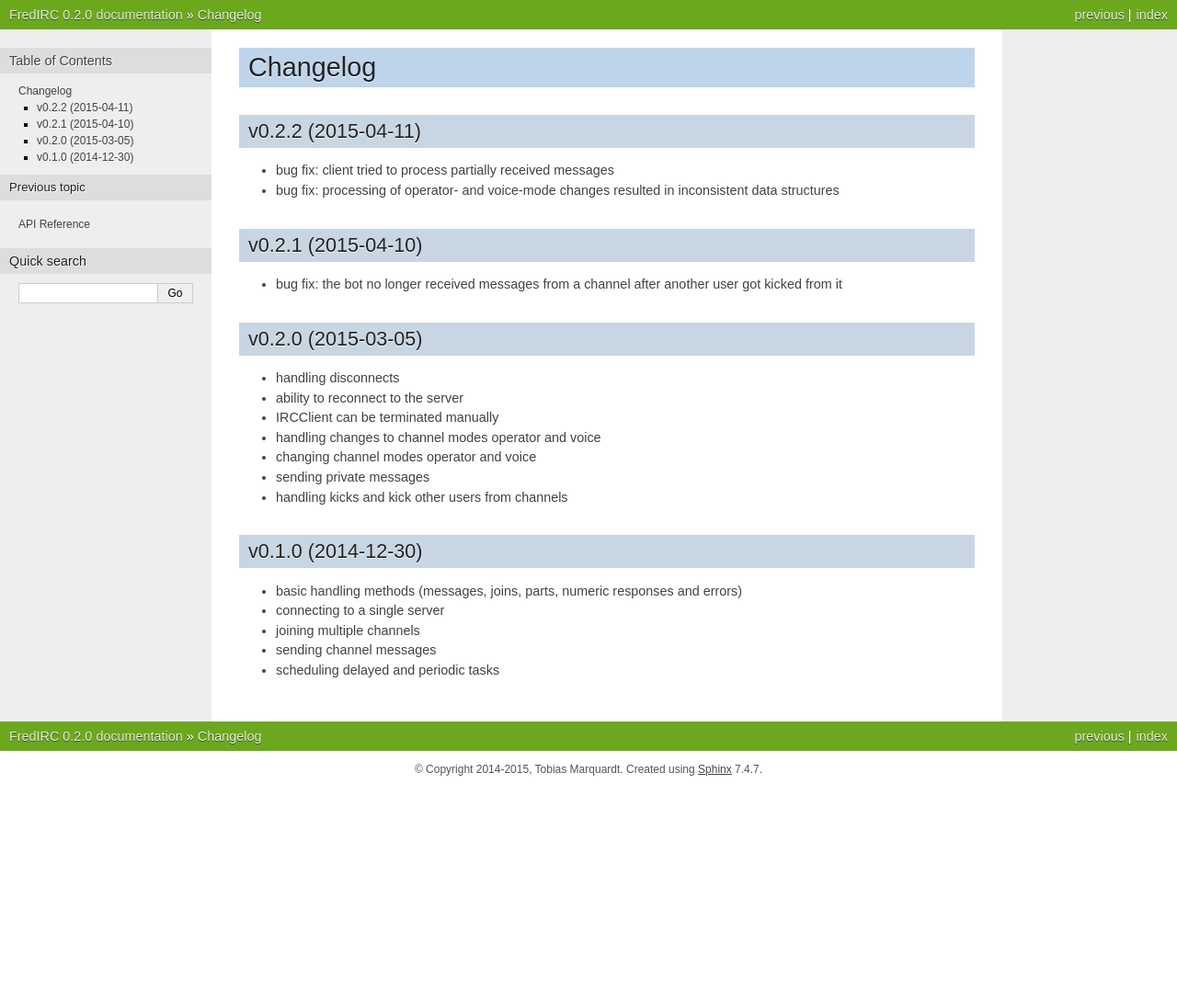
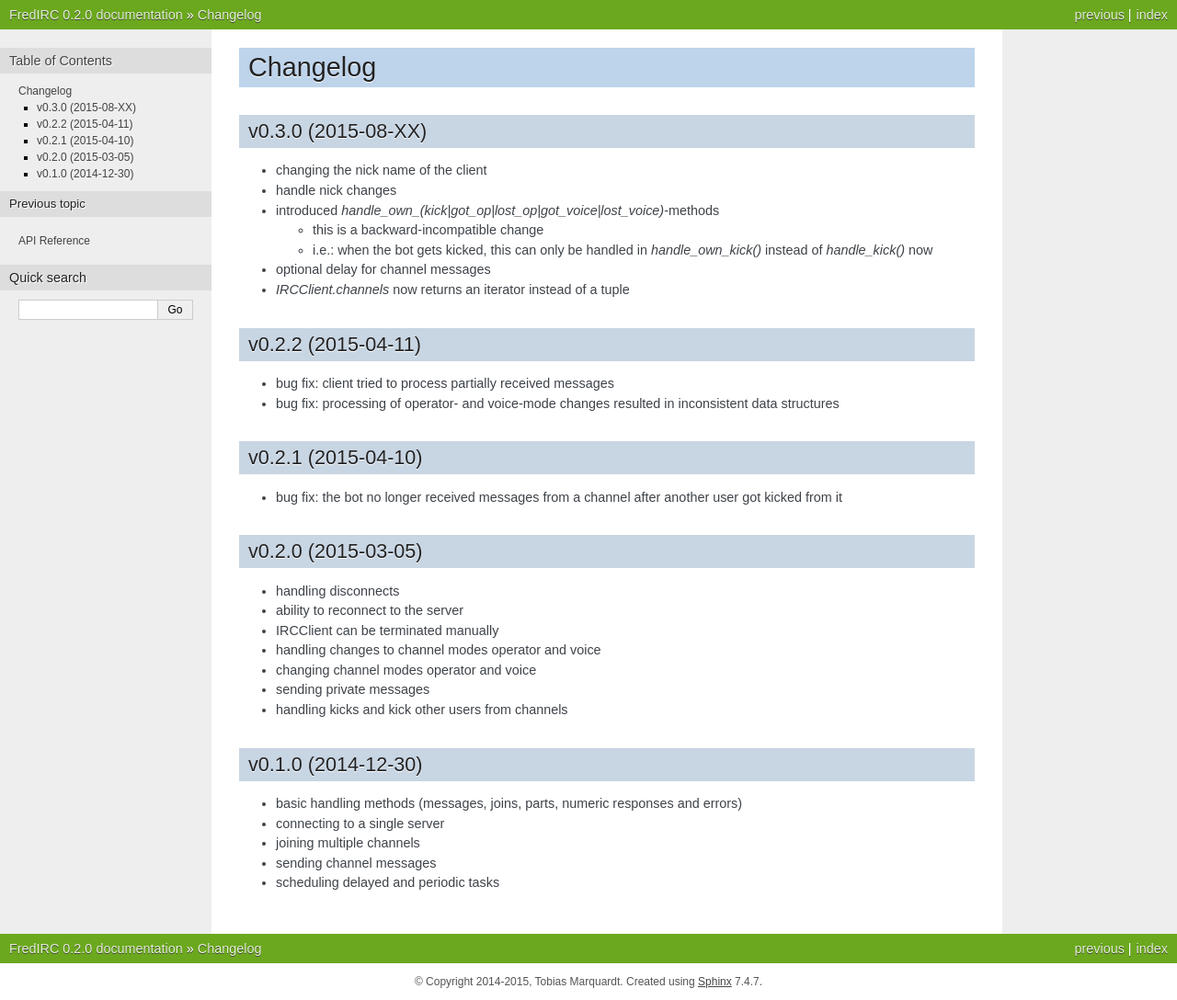
Before and after one commit to worblehat/FredIRC, a Sphinx documentation site: the page built from doc/source/history.rst, in a window 1280 px wide. Shown: the whole page at 92% size. Built offline with Sphinx 7.4.7, drawn with Linux system fonts in a browser that asks for light colours; before the commit the page ends 900 px from its top, so only the background shows below that.

Commit message:
Prepare changelog for upcomming v0.3.0.

```diff
--- a/doc/source/history.rst
+++ b/doc/source/history.rst
@@ -1,5 +1,19 @@
 Changelog
 =========
+
+v0.3.0 (2015-08-XX)
+-------------------
+
+* changing the nick name of the client
+* handle nick changes
+* introduced `handle_own_(kick|got_op|lost_op|got_voice|lost_voice)`-methods
+
+  * this is a backward-incompatible change
+  * i.e.: when the bot gets kicked, this can only be handled in
+    `handle_own_kick()` instead of `handle_kick()` now
+
+* optional delay for channel messages
+* `IRCClient.channels` now returns an iterator instead of a tuple
 
 v0.2.2 (2015-04-11)
 -------------------
```
